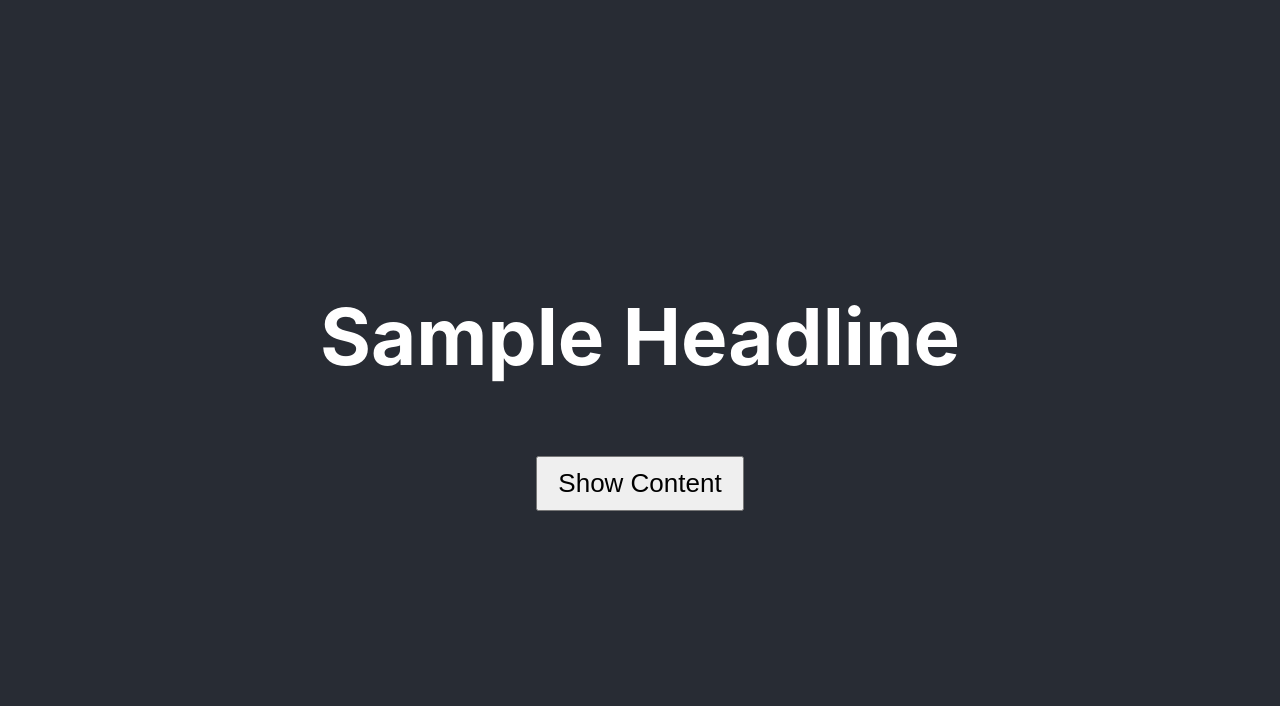
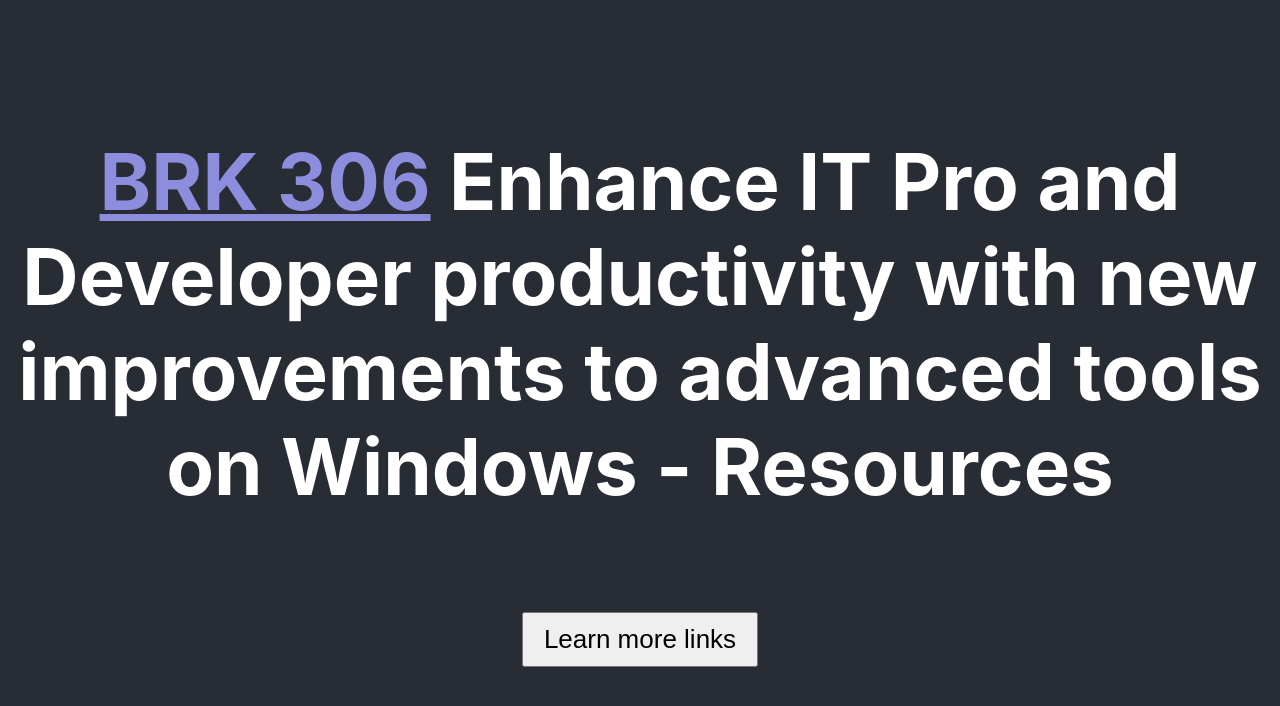
Before and after one commit to craigloewen-msft/talk-resources, a React (Create React App) app: page / in a window 1280 px wide. Shown: the top 706 px of the page. Built offline with nearby package versions, Linux system fonts and the light colour scheme.

Commit message:
Updated content

```diff
--- a/src/App.css
+++ b/src/App.css
@@ -1,3 +1,7 @@
+body {
+  background-color: #282c34;
+}
+
 .App {
   text-align: center;
   background-color: #282c34;
@@ -13,6 +17,10 @@
   .App-logo {
     animation: App-logo-spin infinite 20s linear;
   }
+}
+
+a {
+  color: #8d8ddd
 }
 
 .App-header {
--- a/src/App.js
+++ b/src/App.js
@@ -34,34 +34,39 @@
   return (
     <div className="App">
       <header className="App-header">
-        <h1 className="App-headline">Sample Headline</h1>
-        <button className="App-button" onClick={handleClick}>
-          Show Content
-        </button>
+        <h3 className="App-headline"><a href="https://ignite.microsoft.com/en-US/sessions/BRK306?source=sessions">BRK 306</a> Enhance IT Pro and Developer productivity with new improvements to advanced tools on Windows - Resources</h3>
+        <button className="App-button" onClick={handleClick}>Learn more links</button>
       </header>
       <div
         id="content"
         className={`App-content ${showContent ? 'fade-in' : 'hidden'}`}
       >
-        <Section title="Section 1">
+        <Section title="Windows' developer focused features">
           <ul>
-            <li>Item 1.1</li>
-            <li>Item 1.2</li>
-            <li>Item 1.3</li>
+            <li><a href="www.bing.com">Dev Drive</a></li>
+            <li><a href="www.bing.com">Sudo</a></li>
+            <li><a href="www.bing.com">Windows App</a></li>
           </ul>
         </Section>
-        <Section title="Section 2">
+        <Section title="PowerToys">
           <ul>
             <li>Item 2.1</li>
             <li>Item 2.2</li>
             <li>Item 2.3</li>
           </ul>
         </Section>
-        <Section title="Section 3">
+        <Section title="WSL & Terminal">
           <ul>
             <li>Item 3.1</li>
             <li>Item 3.2</li>
             <li>Item 3.3</li>
+          </ul>
+        </Section>
+        <Section title="WinGet">
+          <ul>
+            <li><a href="www.bing.com">Dev Drive</a></li>
+            <li><a href="www.bing.com">Sudo</a></li>
+            <li><a href="www.bing.com">Windows App</a></li>
           </ul>
         </Section>
       </div>
```
Also changed, not shown: splash.png (added), 1 other file (tests, documents, lock files or other folders).
